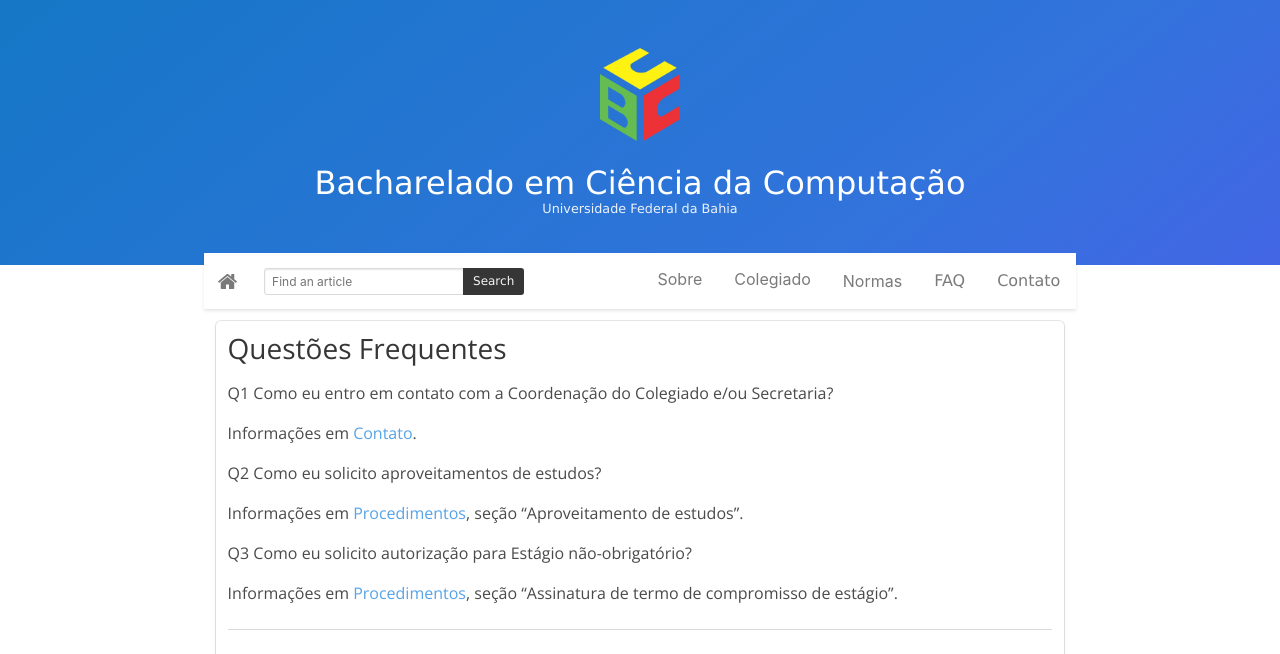
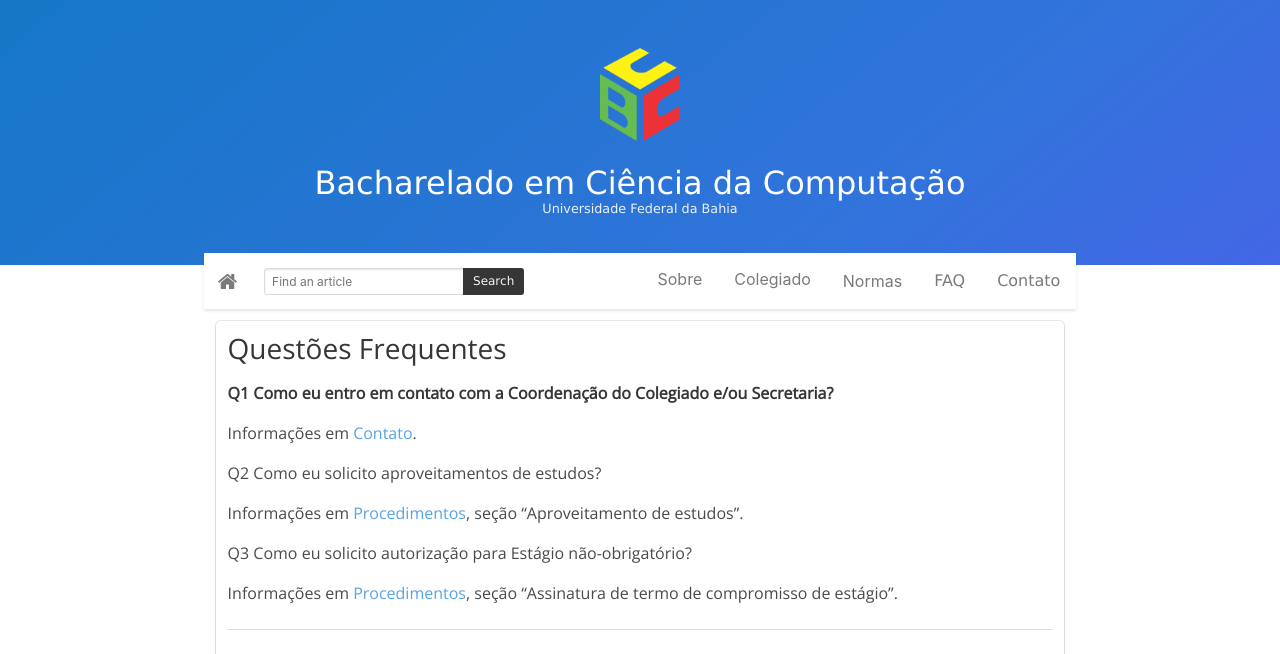
Before and after one commit to bcc-ufba/bcc-ufba.github.io, a Jekyll site: the page built from faq.markdown, in a window 1280 px wide. Shown: the top 654 px of the page. Built offline with Jekyll 4.4.1, drawn with Linux system fonts in a browser that asks for light colours; grey boxes are pictures that could not be loaded.

```diff
--- a/faq.markdown
+++ b/faq.markdown
@@ -5,7 +5,7 @@ title: FAQ
 
 ## Questões Frequentes
 
-Q1 Como eu entro em contato com a Coordenação do Colegiado e/ou Secretaria?
+__Q1 Como eu entro em contato com a Coordenação do Colegiado e/ou Secretaria?__
 
 Informações em [Contato][contato].
 
```
